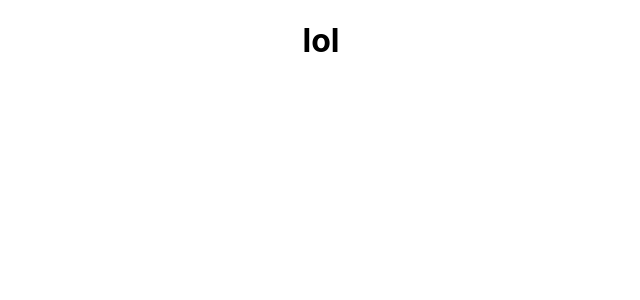
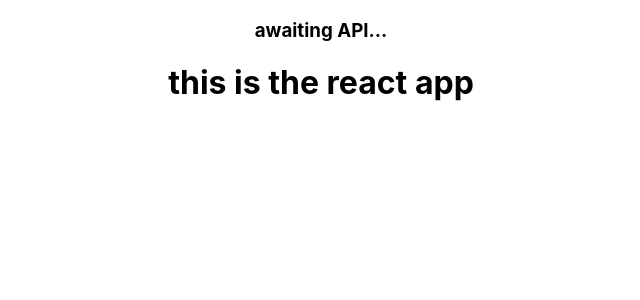
Before and after one commit to br-ndt/express-react-boiler, a React (Create React App) app: page / in a window 1280 px wide. Shown: the top 300 px of the page, without its empty margins (319-959 px from the left). Built offline with nearby package versions, Linux system fonts and the light colour scheme; no server answers.

Commit message:
API test

```diff
--- a/src/App.js
+++ b/src/App.js
@@ -1,17 +1,43 @@
-import { Route, Routes, BrowserRouter } from 'react-router-dom';
-import logo from './logo.svg';
-import './App.css';
+import { Route, Routes, BrowserRouter } from "react-router-dom";
+import { useEffect, useState } from "react";
+import logo from "./logo.svg";
+import "./App.css";
 
 const App = () => {
+  const [apiTest, setApiTest] = useState("");
+
+  useEffect(() => {
+    fetchFromAPI();
+  }, []);
+
+  const fetchFromAPI = async () => {
+    try {
+      const response = await fetch("/api");
+      if (!response.ok) {
+        throw new Error(`${response.status} (${response.statusText})`);
+      }
+      const json = await response.json();
+      setApiTest(json.message);
+    } catch (error) {}
+  };
+
+  const apiTestPrint = apiTest.length
+    ? apiTest
+    : "awaiting API...";
+
   return (
     <div className="App">
       <BrowserRouter>
         <Routes>
-          <Route path="/" element={<h1>lol</h1>}/>
+          <Route exact path="/" element={<h3>{apiTestPrint}</h3>} />
+          <Route path="*" element={<h1>404</h1>} />
+        </Routes>
+        <Routes>
+          <Route path="*" element={<h1>this is the react app</h1>} />
         </Routes>
       </BrowserRouter>
     </div>
   );
-}
+};
 
 export default App;
```
Also changed, not shown: 1 other file (tests, documents, lock files or other folders).
